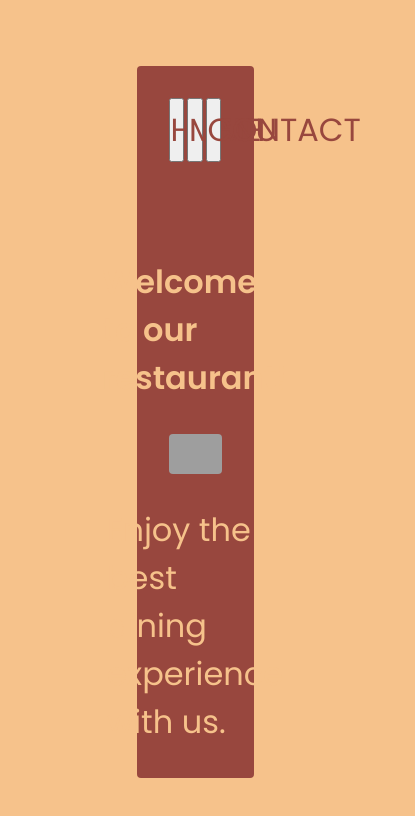
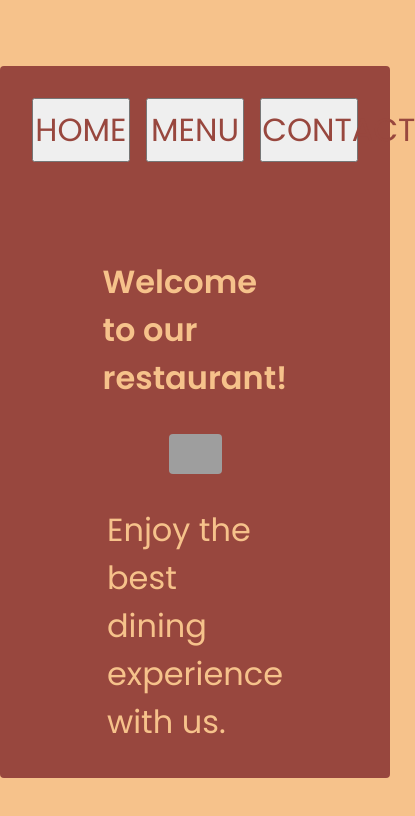
Before and after one commit to kelvinchangw/restaurant-page, a website built with webpack: page dist/index.html in a window 390 px wide. Shown: the whole page, 415 px wide, since content can reach past the window. Built offline with Linux system fonts and the light colour scheme; grey boxes are pictures that could not be loaded.

Commit message:
Increase responsiveness for different viewports

```diff
--- a/src/style.css
+++ b/src/style.css
@@ -48,7 +48,7 @@ p {
     background-color: var(--content-background-clr);
     display: flex;
     flex-direction: column;
-    width: 30vw;
+    min-width: max(30vw, 200px);
     min-height: 58vh;
     justify-content: space-between;
     align-items: center;
```
Also changed, not shown: dist/main.js.
